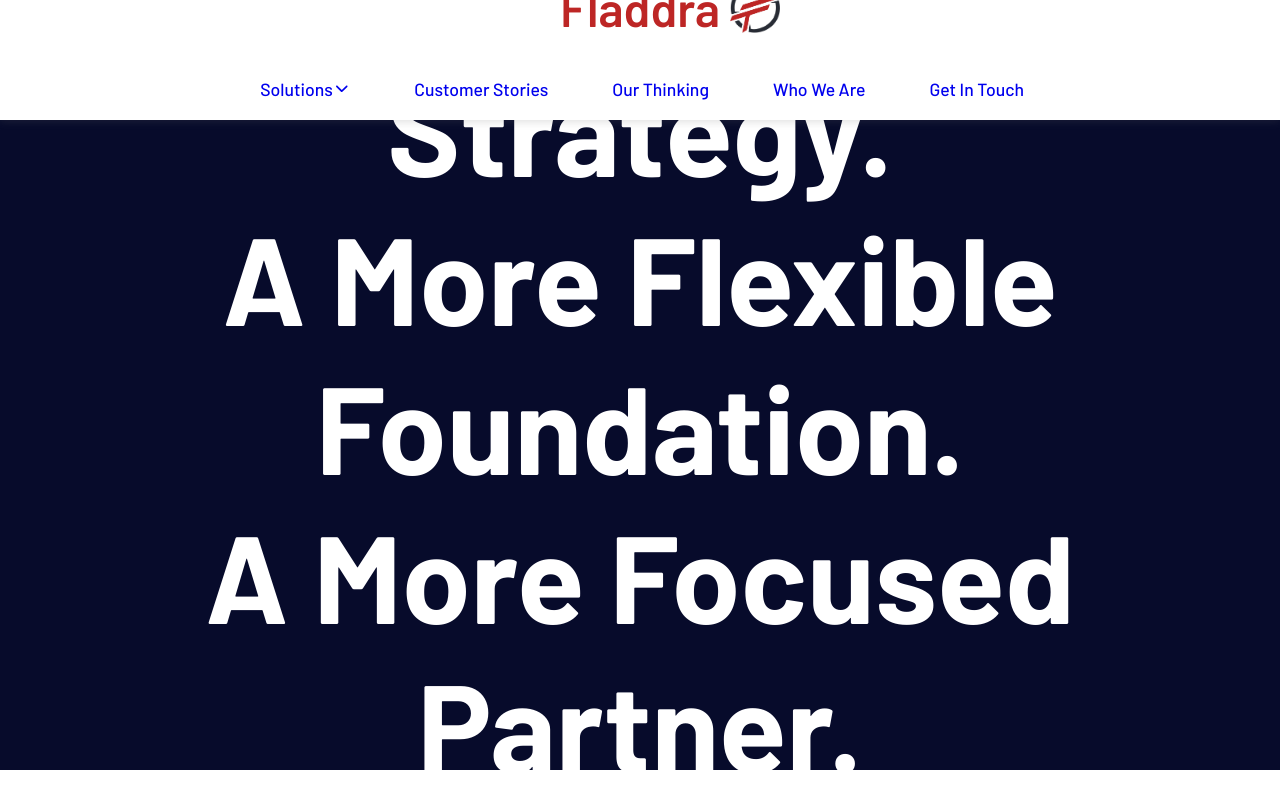
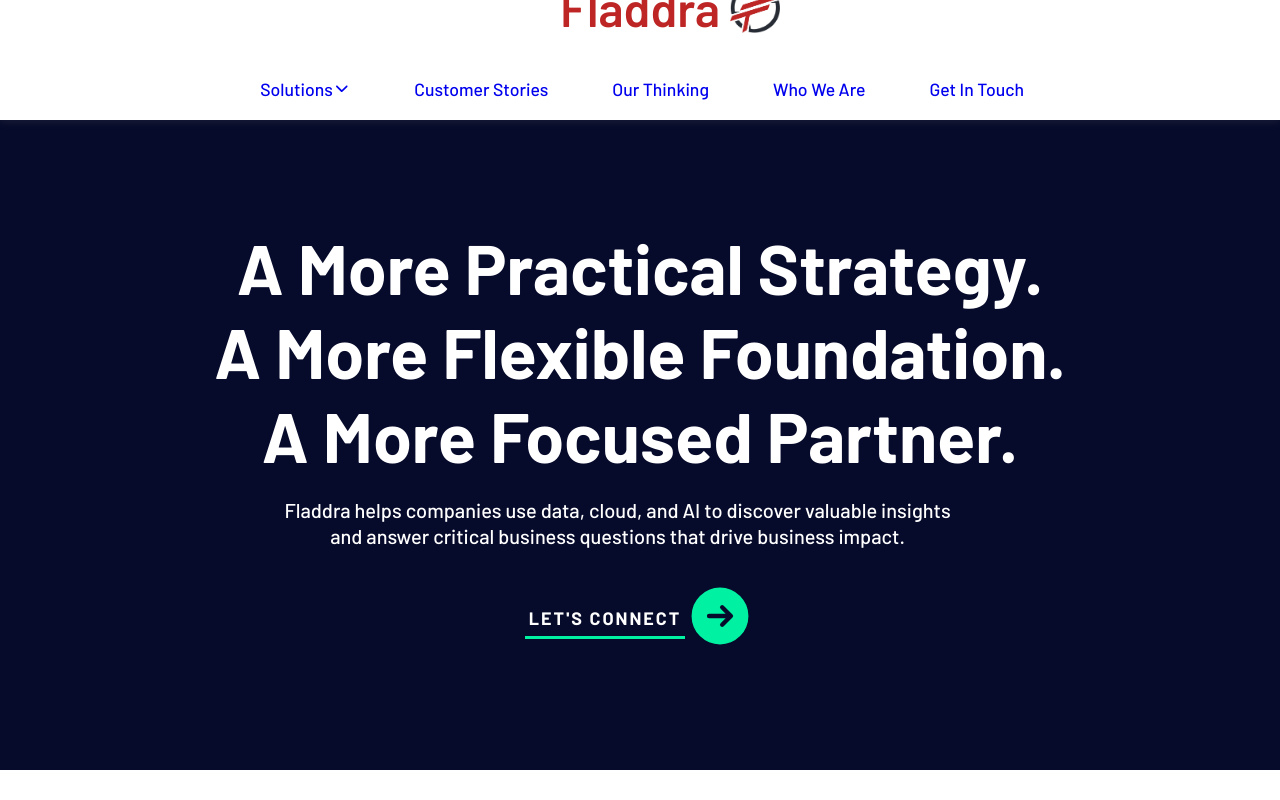
Before and after one commit to Mosin-M-B/Fladdra2, a React (Create React App) app in the folder Client/: page /whowe in a window 1280 px wide. Shown: the top 800 px of the page. Built offline with nearby package versions, Linux system fonts and the light colour scheme.

Commit message:
adding css to whoweare

```diff
--- a/Client/src/Pages/WhoWeAre.css
+++ b/Client/src/Pages/WhoWeAre.css
@@ -13,7 +13,9 @@
   padding: 72px 20vh;
   text-align: center;
 }
-
+.whoweare_content > h1 {
+  font-size: 70px;
+}
 .whoweare_content > .herobutton > div > .herobtntext > p {
   width: 160px;
 }
@@ -138,7 +140,7 @@
   color: white;
 }
 
-.Statistics-content h2 {
+.Statistics-content>h2 {
   height: 33.6px;
   font-size: 28px;
   width: 592px;
```
